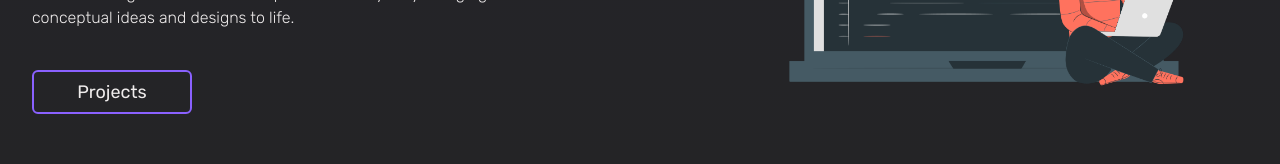
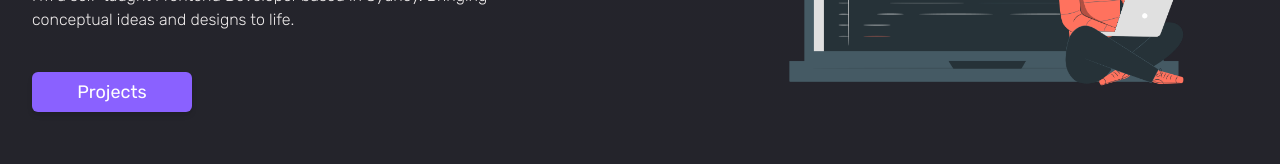
Before and after one commit to maxxjonesyy/portfolio, a React (Vite) app: page / in a window 1280 px wide. Shown: the part 574-738 px from the top of the page. Built offline with nearby package versions, Linux system fonts and the light colour scheme.

Commit message:
change hero background to transparent

```diff
--- a/src/pages/Home/Hero.jsx
+++ b/src/pages/Home/Hero.jsx
@@ -5,11 +5,11 @@ function Hero() {
   return (
     <div
       id='hero'
-      className='flex flex-col items-center justify-center min-h-screen bg-lightBg dark:bg-darkBg container-padding container-width md:flex-row md:justify-between'
+      className='flex flex-col items-center justify-center min-h-screen bg-transparent container-padding container-width md:flex-row md:justify-between'
     >
       <div
         id='hero-animation'
-        className='w-3/4 max-w-[500px] md:w-1/2 md:order-2 2xl:max-w-[550px] '
+        className='w-3/4 max-w-[500px] md:w-1/2 md:order-2 2xl:max-w-[550px]'
       >
         <Player
           src='../hero-animation.json'
@@ -38,7 +38,7 @@ function Hero() {
         </p>
         <a
           href='#projects'
-          className='w-40 p-1.5 mt-10 text-center text-base lg:text-lg transition duration-300 ease-in-out border-2 rounded-md text-lightText dark:text-darkText hover:text-white border-accent hover:bg-accent'
+          className='w-40 p-1.5 mt-10 text-center text-base lg:text-lg transition duration-300 ease-in-out rounded-md text-white bg-accent shadow-md '
         >
           Projects
         </a>
```
